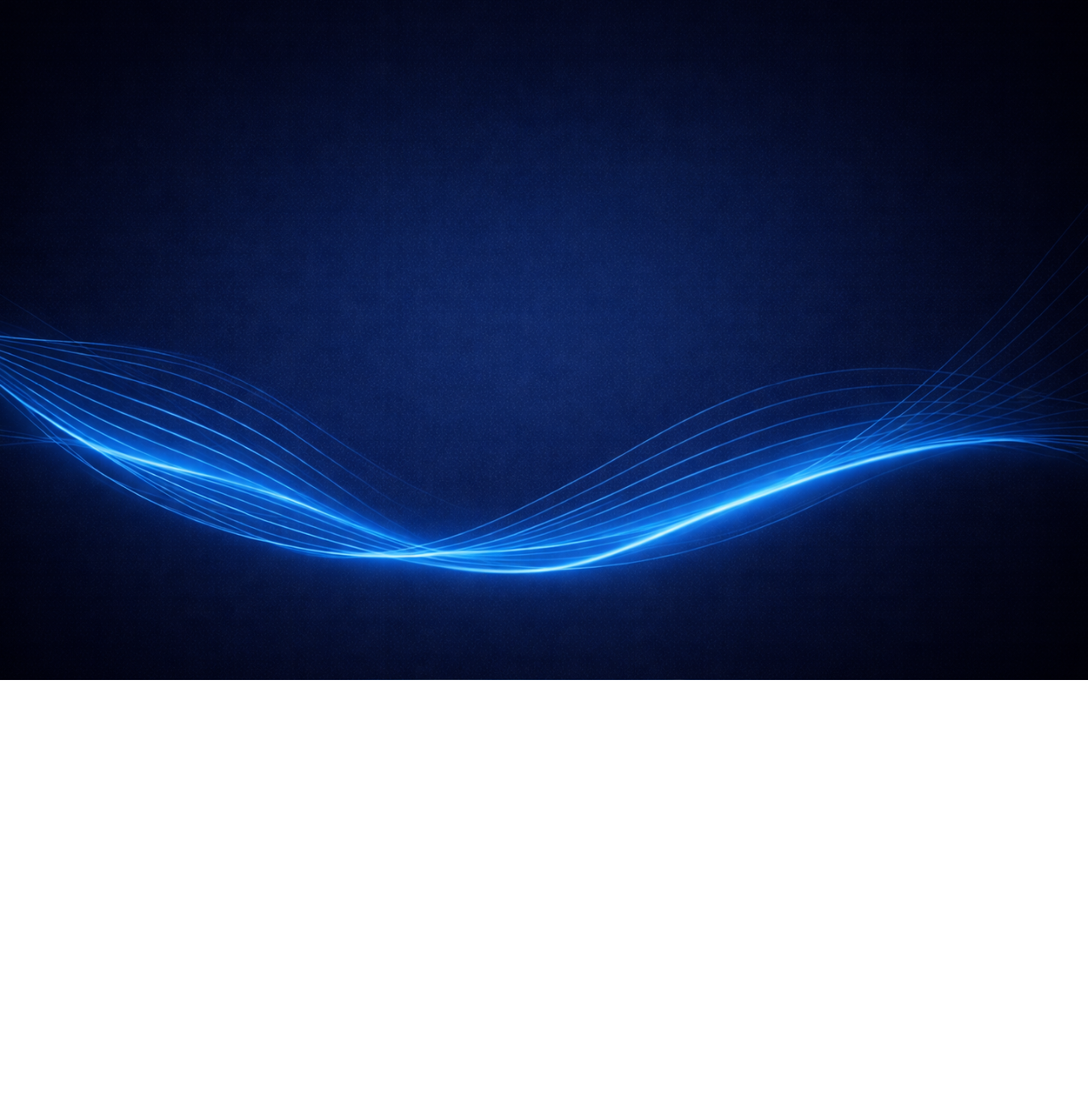
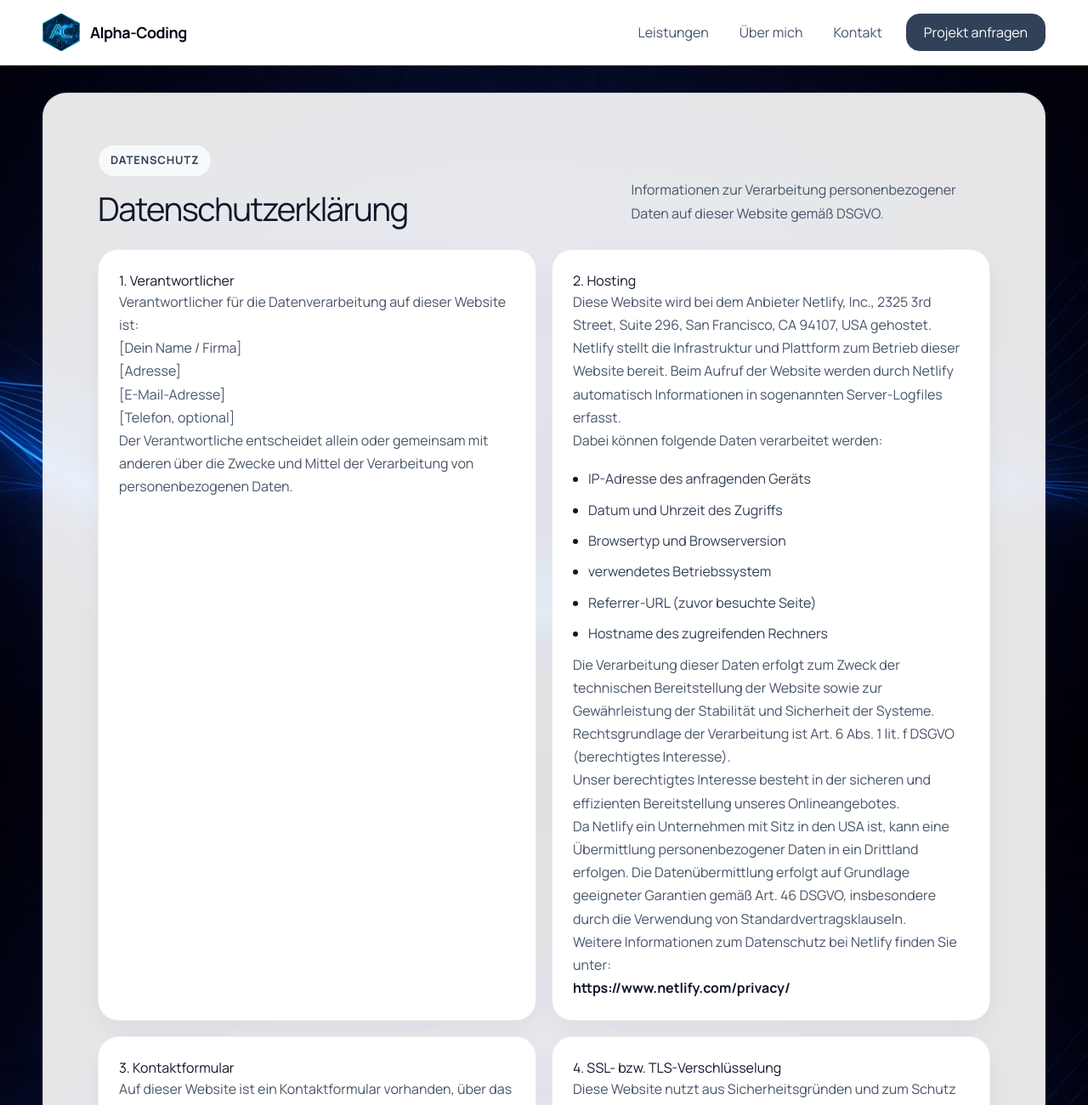
Before and after one commit to ZhRaL/OwnWebsite, a React (Vite) app: page /datenschutz in a window 1280 px wide. Before the commit this address had no page. Shown: the top 1300 px of the page at 85% size. Before the commit the page ends 800 px from the top, so only its background shows below. Built offline with nearby package versions, Linux system fonts and the light colour scheme.

Commit message:
Dsgvo ergänzt glaub ich

```diff
--- a/src/App.css
+++ b/src/App.css
@@ -66,6 +66,14 @@ section[id] {
 }
 
 .hero-copy--wide {
+  margin-bottom: 0;
+}
+
+.hero-body {
+  max-width: 900px;
+}
+
+.hero-body p:last-child {
   margin-bottom: 0;
 }
 
@@ -305,7 +313,8 @@ section[id] {
 }
 
 .contact-card a,
-.legal-strip a {
+.legal-strip a,
+.service-card a {
   color: #0f172a;
   font-weight: 700;
 }
@@ -383,6 +392,12 @@ section[id] {
   justify-content: space-between;
   gap: 16px;
   color: #475569;
+}
+
+.legal-strip__links {
+  display: flex;
+  flex-wrap: wrap;
+  gap: 16px;
 }
 
 .site-footer {
@@ -527,4 +542,8 @@ section[id] {
     flex-direction: column;
     align-items: flex-start;
   }
+
+  .legal-strip__links {
+    width: 100%;
+  }
 }
--- a/src/App.jsx
+++ b/src/App.jsx
@@ -1,7 +1,6 @@
 import { useEffect } from 'react';
 import {
   BrowserRouter as Router,
-  Link,
   Route,
   Routes,
   useLocation,
@@ -9,9 +8,11 @@ import {
 import './App.css';
 import Aboutme from './Components/Aboutme';
 import Contact from './Components/Contact/Contact';
+import Datenschutz from './Components/Datenschutz';
 import Footer from './Components/Footer';
 import Header from './Components/Header';
 import Impressum from './Components/Impressum';
+import LegalStrip from './Components/LegalStrip';
 
 function ScrollHandler() {
   const location = useLocation();
@@ -76,16 +77,17 @@ function HomePage() {
         <section id="home" className="hero-section section-shell">
           <div className="section-header hero-header">
             <div className="hero-copy hero-copy--wide">
-              <h1>Webplattformen, APIs und technische Produkt-Prototypen</h1>
+              <span className="section-kicker">Leistungen</span>
+              <h1>Leistungen</h1>
             </div>
           </div>
 
-          <div className="service-grid">
+          <div className="body-copy hero-body">
+            <p>Ich bin freiberuflicher Softwareentwickler und biete folgende Leistungen an.</p>
             {services.map((service) => (
-              <article key={service.title} className="service-card">
-                <h3>{service.title}</h3>
-                <p>{service.text}</p>
-              </article>
+              <p key={service.title}>
+                <strong>{service.title}:</strong> {service.text}
+              </p>
             ))}
           </div>
         </section>
@@ -93,26 +95,22 @@ function HomePage() {
         <Aboutme />
         <Contact />
       </main>
-      <section className="legal-strip section-shell">
-        <div className="legal-strip__inner">
-          <span>© {new Date().getFullYear()} Sebastian Albert</span>
-          <Link to="/impressum">Impressum</Link>
-        </div>
-      </section>
+      <LegalStrip />
       <Footer />
     </div>
   );
 }
 
-function LegalPage() {
+function LegalPage({ children }) {
   return (
     <div className="site-shell">
       <Header />
       <main className="page-content">
         <section className="section-shell legal-page">
-          <Impressum />
+          {children}
         </section>
       </main>
+      <LegalStrip />
       <Footer />
     </div>
   );
@@ -124,7 +122,22 @@ function App() {
       <ScrollHandler />
       <Routes>
         <Route path="/" element={<HomePage />} />
-        <Route path="/impressum" element={<LegalPage />} />
+        <Route
+          path="/impressum"
+          element={
+            <LegalPage>
+              <Impressum />
+            </LegalPage>
+          }
+        />
+        <Route
+          path="/datenschutz"
+          element={
+            <LegalPage>
+              <Datenschutz />
+            </LegalPage>
+          }
+        />
       </Routes>
     </Router>
   );
--- /dev/null
+++ b/src/Components/Datenschutz.jsx
@@ -0,0 +1,193 @@
+const Datenschutz = () => {
+  return (
+    <section id="datenschutz" className="content-section">
+      <div className="section-header">
+        <div>
+          <span className="section-kicker">Datenschutz</span>
+          <h2>Datenschutzerklärung</h2>
+        </div>
+        <p>
+          Informationen zur Verarbeitung personenbezogener Daten auf dieser Website
+          gemäß DSGVO.
+        </p>
+      </div>
+
+      <div className="service-grid">
+        <article className="service-card">
+          <h3>1. Verantwortlicher</h3>
+          <p>Verantwortlicher für die Datenverarbeitung auf dieser Website ist:</p>
+          <p>
+            [Dein Name / Firma]
+            <br />
+            [Adresse]
+            <br />
+            [E-Mail-Adresse]
+            <br />
+            [Telefon, optional]
+          </p>
+          <p>
+            Der Verantwortliche entscheidet allein oder gemeinsam mit anderen über die
+            Zwecke und Mittel der Verarbeitung von personenbezogenen Daten.
+          </p>
+        </article>
+
+        <article className="service-card">
+          <h3>2. Hosting</h3>
+          <p>
+            Diese Website wird bei dem Anbieter Netlify, Inc., 2325 3rd Street, Suite
+            296, San Francisco, CA 94107, USA gehostet.
+          </p>
+          <p>
+            Netlify stellt die Infrastruktur und Plattform zum Betrieb dieser Website
+            bereit. Beim Aufruf der Website werden durch Netlify automatisch
+            Informationen in sogenannten Server-Logfiles erfasst.
+          </p>
+          <p>Dabei können folgende Daten verarbeitet werden:</p>
+          <ul className="bullet-list">
+            <li>IP-Adresse des anfragenden Geräts</li>
+            <li>Datum und Uhrzeit des Zugriffs</li>
+            <li>Browsertyp und Browserversion</li>
+            <li>verwendetes Betriebssystem</li>
+            <li>Referrer-URL (zuvor besuchte Seite)</li>
+            <li>Hostname des zugreifenden Rechners</li>
+          </ul>
+          <p>
+            Die Verarbeitung dieser Daten erfolgt zum Zweck der technischen
+            Bereitstellung der Website sowie zur Gewährleistung der Stabilität und
+            Sicherheit der Systeme.
+          </p>
+          <p>
+            Rechtsgrundlage der Verarbeitung ist Art. 6 Abs. 1 lit. f DSGVO
+            (berechtigtes Interesse).
+          </p>
+          <p>
+            Unser berechtigtes Interesse besteht in der sicheren und effizienten
+            Bereitstellung unseres Onlineangebotes.
+          </p>
+          <p>
+            Da Netlify ein Unternehmen mit Sitz in den USA ist, kann eine Übermittlung
+            personenbezogener Daten in ein Drittland erfolgen. Die Datenübermittlung
+            erfolgt auf Grundlage geeigneter Garantien gemäß Art. 46 DSGVO,
+            insbesondere durch die Verwendung von Standardvertragsklauseln.
+          </p>
+          <p>
+            Weitere Informationen zum Datenschutz bei Netlify finden Sie unter:
+            <br />
+            <a
+              href="https://www.netlify.com/privacy/"
+              target="_blank"
+              rel="noreferrer"
+            >
+              https://www.netlify.com/privacy/
+            </a>
+          </p>
+        </article>
+
+        <article className="service-card">
+          <h3>3. Kontaktformular</h3>
+          <p>
+            Auf dieser Website ist ein Kontaktformular vorhanden, über das Sie mit uns
+            in Kontakt treten können.
+          </p>
+          <p>
+            Wenn Sie uns über das Formular kontaktieren, werden die von Ihnen
+            eingegebenen Daten an uns übermittelt und verarbeitet. Dies betrifft
+            insbesondere:
+          </p>
+          <ul className="bullet-list">
+            <li>Name</li>
+            <li>Firma</li>
+            <li>E-Mail-Adresse</li>
+            <li>Telefonnummer</li>
+            <li>Inhalt der Nachricht</li>
+          </ul>
+          <p>
+            Die Verarbeitung dieser Daten erfolgt ausschließlich zum Zweck der
+            Bearbeitung Ihrer Anfrage und der möglichen Anbahnung eines
+            Vertragsverhältnisses.
+          </p>
+          <p>
+            Rechtsgrundlage der Verarbeitung ist Art. 6 Abs. 1 lit. b DSGVO
+            (Durchführung vorvertraglicher Maßnahmen) sowie Art. 6 Abs. 1 lit. f DSGVO
+            (berechtigtes Interesse an der Bearbeitung von Anfragen).
+          </p>
+          <p>
+            Die über das Kontaktformular übermittelten Daten werden nur so lange
+            gespeichert, wie dies zur Bearbeitung Ihrer Anfrage erforderlich ist oder
+            gesetzliche Aufbewahrungspflichten bestehen.
+          </p>
+        </article>
+
+        <article className="service-card">
+          <h3>4. SSL- bzw. TLS-Verschlüsselung</h3>
+          <p>
+            Diese Website nutzt aus Sicherheitsgründen und zum Schutz der Übertragung
+            vertraulicher Inhalte eine SSL- bzw. TLS-Verschlüsselung.
+          </p>
+          <p>
+            Eine verschlüsselte Verbindung erkennen Sie daran, dass die Adresszeile des
+            Browsers von „http://“ auf „https://“ wechselt sowie an dem Schloss-Symbol
+            in Ihrer Browserzeile.
+          </p>
+          <p>
+            Wenn die SSL- bzw. TLS-Verschlüsselung aktiviert ist, können die Daten, die
+            Sie an uns übermitteln, nicht von Dritten mitgelesen werden.
+          </p>
+        </article>
+
+        <article className="service-card">
+          <h3>5. Ihre Rechte</h3>
+          <p>
+            Sie haben im Rahmen der geltenden gesetzlichen Bestimmungen jederzeit das
+            Recht auf:
+          </p>
+          <ul className="bullet-list">
+            <li>Auskunft über Ihre gespeicherten personenbezogenen Daten (Art. 15 DSGVO)</li>
+            <li>Berichtigung unrichtiger Daten (Art. 16 DSGVO)</li>
+            <li>Löschung Ihrer Daten (Art. 17 DSGVO)</li>
+            <li>Einschränkung der Verarbeitung (Art. 18 DSGVO)</li>
+            <li>Datenübertragbarkeit (Art. 20 DSGVO)</li>
+            <li>Widerspruch gegen die Verarbeitung (Art. 21 DSGVO)</li>
+          </ul>
+          <p>
+            Zur Ausübung Ihrer Rechte können Sie sich jederzeit an den oben genannten
+            Verantwortlichen wenden.
+          </p>
+        </article>
+
+        <article className="service-card">
+          <h3>6. Beschwerderecht bei der Aufsichtsbehörde</h3>
+          <p>
+            Sie haben das Recht, sich bei einer Datenschutzaufsichtsbehörde über die
+            Verarbeitung Ihrer personenbezogenen Daten zu beschweren.
+          </p>
+          <p>Zuständige Aufsichtsbehörde in Nordrhein-Westfalen ist beispielsweise:</p>
+          <p>
+            Landesbeauftragte für Datenschutz und Informationsfreiheit
+            Nordrhein-Westfalen
+            <br />
+            <a href="https://www.ldi.nrw.de" target="_blank" rel="noreferrer">
+              https://www.ldi.nrw.de
+            </a>
+          </p>
+          <p>
+            Sie können sich jedoch auch an jede andere Datenschutzaufsichtsbehörde
+            innerhalb der Europäischen Union wenden.
+          </p>
+        </article>
+
+        <article className="service-card">
+          <h3>7. Aktualität und Änderung dieser Datenschutzerklärung</h3>
+          <p>Diese Datenschutzerklärung hat den Stand: [Monat Jahr]</p>
+          <p>
+            Wir behalten uns vor, diese Datenschutzerklärung anzupassen, damit sie
+            stets den aktuellen rechtlichen Anforderungen entspricht oder um Änderungen
+            unserer Leistungen in der Datenschutzerklärung umzusetzen.
+          </p>
+        </article>
+      </div>
+    </section>
+  );
+};
+
+export default Datenschutz;
--- a/src/Components/Header.jsx
+++ b/src/Components/Header.jsx
@@ -4,7 +4,7 @@ import Icon2 from '../assets/Logo_Final2.png';
 import HeaderElement from './HeaderElement';
 
 const navigationItems = [
-  { title: 'Start', targetId: 'home' },
+  { title: 'Leistungen', targetId: 'home' },
   { title: 'Über mich', targetId: 'about' },
   { title: 'Kontakt', targetId: 'contact' },
 ];
@@ -81,14 +81,24 @@ const Header = () => {
 
     sections.forEach((section) => observer.observe(section));
 
+    const handleTopState = () => {
+      if (window.scrollY <= 24) {
+        setActiveSection('home');
+      }
+    };
+
+    window.addEventListener('scroll', handleTopState, { passive: true });
+    handleTopState();
+
     return () => {
       observer.disconnect();
+      window.removeEventListener('scroll', handleTopState);
     };
   }, []);
 
   return (
     <header
-      className={`site-header sticky top-0 z-50 border-b border-slate-200/80 bg-white/92 backdrop-blur-xl ${
+      className={`site-header sticky top-0 z-50 border-b border-slate-200 bg-white ${
         isHiddenOnMobile ? 'site-header--hidden' : ''
       }`}
     >
--- a/src/Components/HeaderElement.jsx
+++ b/src/Components/HeaderElement.jsx
@@ -20,10 +20,10 @@ const HeaderElement = ({ title, targetId, primary = false, active = false }) =>
     <button
       className={
         primary
-          ? `ml-2 inline-flex min-h-[44px] cursor-pointer items-center rounded-2xl border px-5 text-sm font-bold transition ${
+          ? `ml-2 inline-flex min-h-[44px] cursor-pointer items-center rounded-2xl border border-slate-700 bg-slate-700 px-5 text-sm font-bold text-white transition ${
               active
-                ? 'border-slate-950 bg-slate-800 text-slate-50'
-                : 'border-slate-900 bg-slate-950 text-slate-50 hover:bg-slate-800'
+                ? 'bg-slate-700 text-white'
+                : 'hover:border-slate-800 hover:bg-slate-800 text-white'
             }`
           : `inline-flex min-h-[44px] cursor-pointer items-center rounded-2xl px-4 text-sm font-semibold transition ${
               active
--- a/src/Components/Impressum.jsx
+++ b/src/Components/Impressum.jsx
@@ -1,6 +1,6 @@
 const Impressum = () => {
   return (
-    <section id="impressum" className="content-section section-shell">
+    <section id="impressum" className="content-section">
       <div className="section-header">
         <div>
           <span className="section-kicker">Impressum</span>
--- /dev/null
+++ b/src/Components/LegalStrip.jsx
@@ -0,0 +1,17 @@
+import { Link } from 'react-router-dom';
+
+const LegalStrip = () => {
+  return (
+    <section className="legal-strip section-shell">
+      <div className="legal-strip__inner">
+        <span>© {new Date().getFullYear()} Sebastian Albert</span>
+        <nav className="legal-strip__links" aria-label="Rechtliche Links">
+          <Link to="/impressum">Impressum</Link>
+          <Link to="/datenschutz">Datenschutzerklärung</Link>
+        </nav>
+      </div>
+    </section>
+  );
+};
+
+export default LegalStrip;
```
